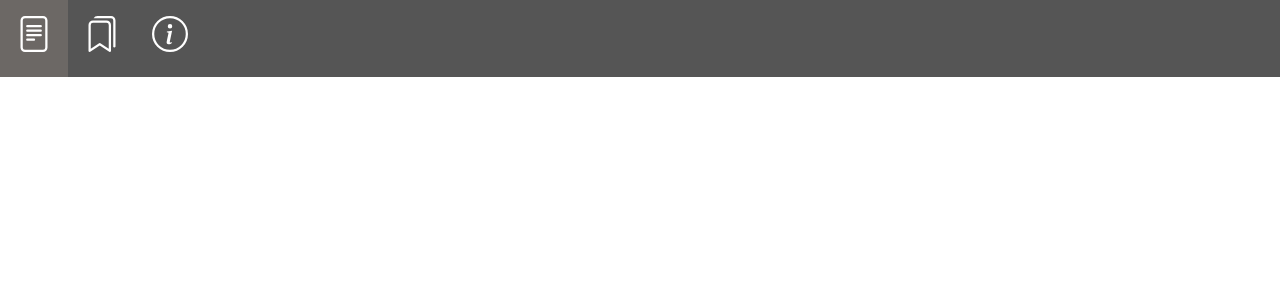
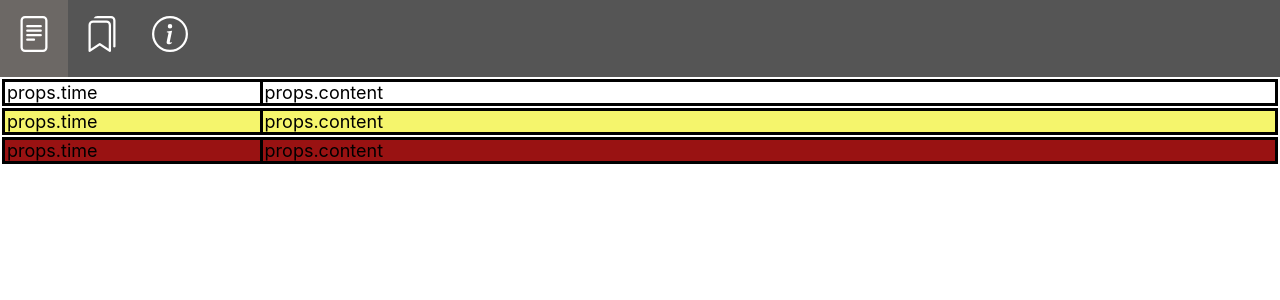
Before and after one commit to Ting-Hua/react-electron-trial, a React (Create React App) app: page / in a window 1280 px wide. Shown: the top 300 px of the page. Built offline with nearby package versions, Linux system fonts and the light colour scheme.

Commit message:
basic ListView and ListItem

```diff
--- a/src/components/App.css
+++ b/src/components/App.css
@@ -1,11 +1,9 @@
 .App {
   text-align: center;
-  background-color: #282c34;
+  /* background-color: #282c34; */
 }
 
 .App-header {
-  /* background-color: #282c34; */
-  /* min-height: 100vh; */
   min-height: 30;
   display: flex;
   flex-direction: column;
--- a/src/components/App.jsx
+++ b/src/components/App.jsx
@@ -8,7 +8,7 @@ function App() {
       <header className="App-header">
         <IconBar />
       </header>
-      {/* <ListView /> */}
+      <ListView />
     </div>
   );
 }
--- /dev/null
+++ b/src/components/ListView.css
@@ -0,0 +1,45 @@
+.list-item {
+  display: flex;
+  flex-direction: row;
+
+  /* border-style: solid; */
+  text-align: left;
+  margin: 2px;
+  /* margin-top: 2px;
+  margin-bottom: 2px;
+  padding-left: 3px;
+  padding-right: 3px; */
+}
+
+.list-item-timestamp {
+  width: 20%;
+  /* border-right: 1px; */
+  border-style: solid;
+  padding-left: 2px;
+}
+
+.list-item-content {
+  width: 80%;
+  border-right-style: solid;
+  border-top-style: solid;
+  border-bottom-style: solid;
+  padding-left: 2px;
+}
+
+.info:hover {
+  background-color: rgb(177, 172, 172);
+}
+.warning {
+  background-color: rgba(240, 240, 24, 0.637);
+}
+.warning:hover {
+  background-color: rgba(223, 223, 131, 0.671);
+}
+
+.error {
+  background-color: rgb(153, 18, 18);
+}
+
+.error:hover {
+  background-color: rgba(156, 42, 42, 0.904);
+}
--- /dev/null
+++ b/src/components/ListView.jsx
@@ -0,0 +1,50 @@
+import "./ListView.css";
+import { useState } from "react";
+
+function ListItem(props) {
+  return (
+    <div className={`list-item ${props.dbglevel}`}>
+      <div className="list-item-timestamp">props.time</div>
+      <div className="list-item-content">props.content</div>
+    </div>
+  );
+}
+
+function ListView() {
+  //eslint-disable-next-line
+  const [entries, setEntries] = useState([
+    {
+      id: 1,
+      time: "2020-11-29 11:00:00",
+      content: "this is a test.",
+      debuglevel: "info",
+    },
+    {
+      id: 2,
+      time: "2020-11-29 11:00:01",
+      content: "this is a test.",
+      debuglevel: "warning",
+    },
+    {
+      id: 3,
+      time: "2020-11-29 11:00:02",
+      content: "this is a test.",
+      debuglevel: "error",
+    },
+  ]);
+
+  return (
+    <div className="list-view">
+      {entries.map((entry) => (
+        <ListItem
+          key={entry.id}
+          time={entry.time}
+          content={entry.content}
+          dbglevel={entry.debuglevel}
+        />
+      ))}
+    </div>
+  );
+}
+
+export default ListView;
--- a/src/index.css
+++ b/src/index.css
@@ -1,13 +1,14 @@
 body {
   margin: 0;
-  font-family: -apple-system, BlinkMacSystemFont, 'Segoe UI', 'Roboto', 'Oxygen',
-    'Ubuntu', 'Cantarell', 'Fira Sans', 'Droid Sans', 'Helvetica Neue',
+  font-family: -apple-system, BlinkMacSystemFont, "Segoe UI", "Roboto", "Oxygen",
+    "Ubuntu", "Cantarell", "Fira Sans", "Droid Sans", "Helvetica Neue",
     sans-serif;
+  font-size: large;
   -webkit-font-smoothing: antialiased;
   -moz-osx-font-smoothing: grayscale;
 }
 
 code {
-  font-family: source-code-pro, Menlo, Monaco, Consolas, 'Courier New',
+  font-family: source-code-pro, Menlo, Monaco, Consolas, "Courier New",
     monospace;
 }
```
Also changed, not shown: 1 other file (tests, documents, lock files or other folders).
